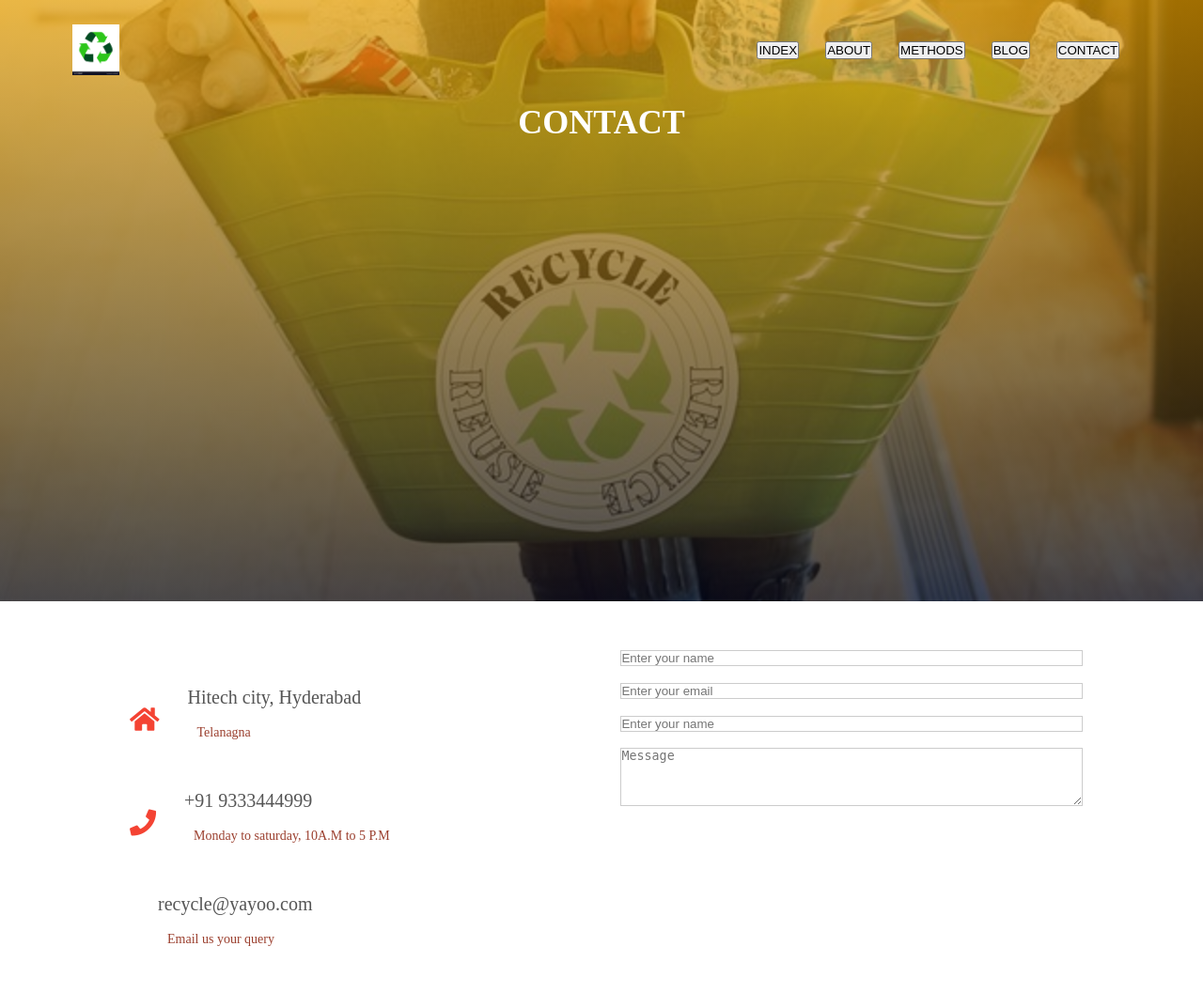
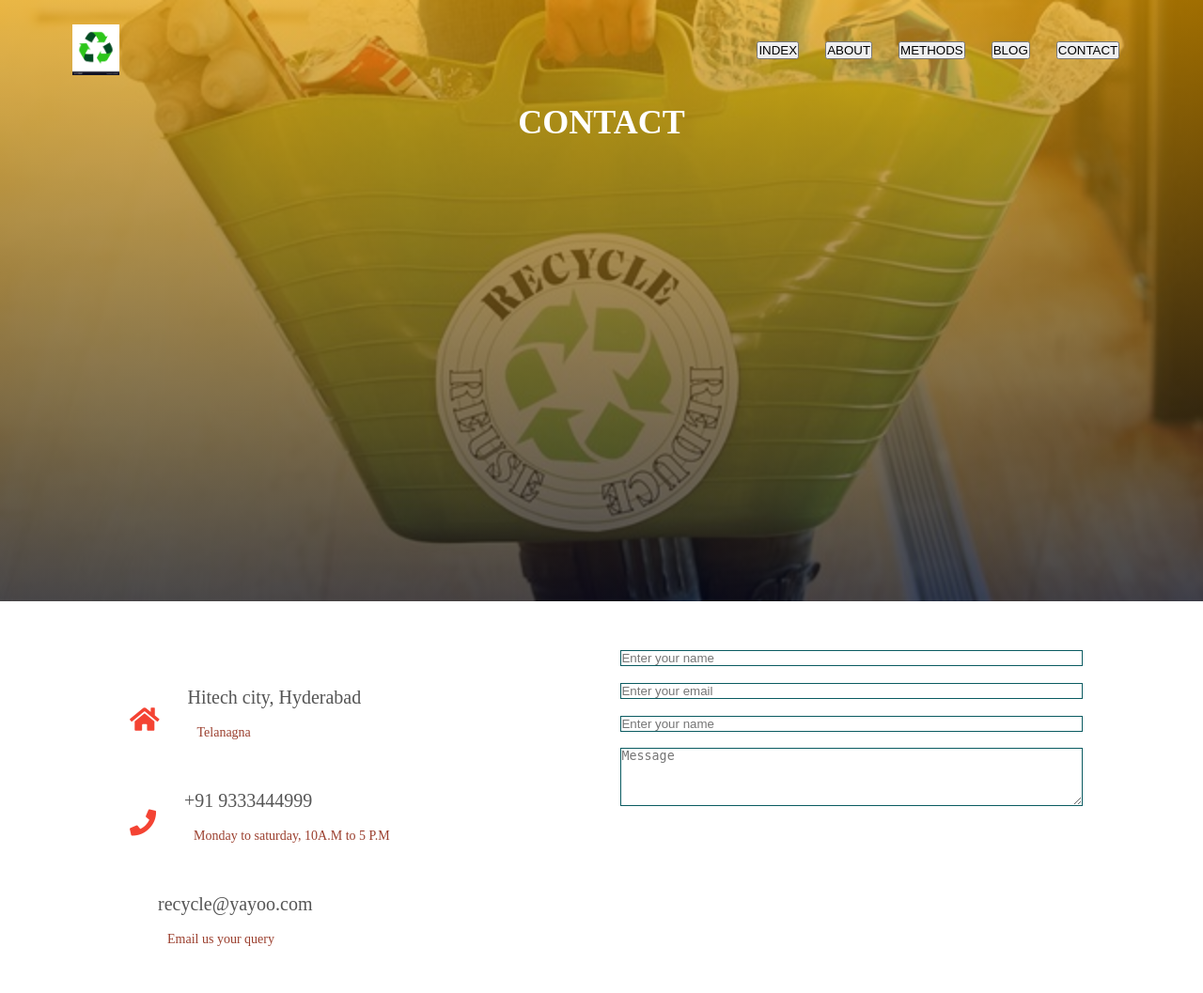
Before and after one commit to jeevana-priya/Recycleblog_Web, a Flask app: page /contact in a window 1280 px wide. Shown: the top 1057 px of the page at 94% size. Run offline with Flask 2, Linux system fonts and the light colour scheme; some libraries are stand-ins or nearby versions.

Commit message:
my first commit

```diff
--- a/static/CSS/style.css
+++ b/static/CSS/style.css
@@ -298,6 +298,6 @@ h1{
     padding: auto;
     margin-bottom: 17px;
     outline: none;
-    border: 1px solid #ccc;
+    border: 1px solid rgb(10, 91, 97);
     box-sizing: border-box;
 }
```
